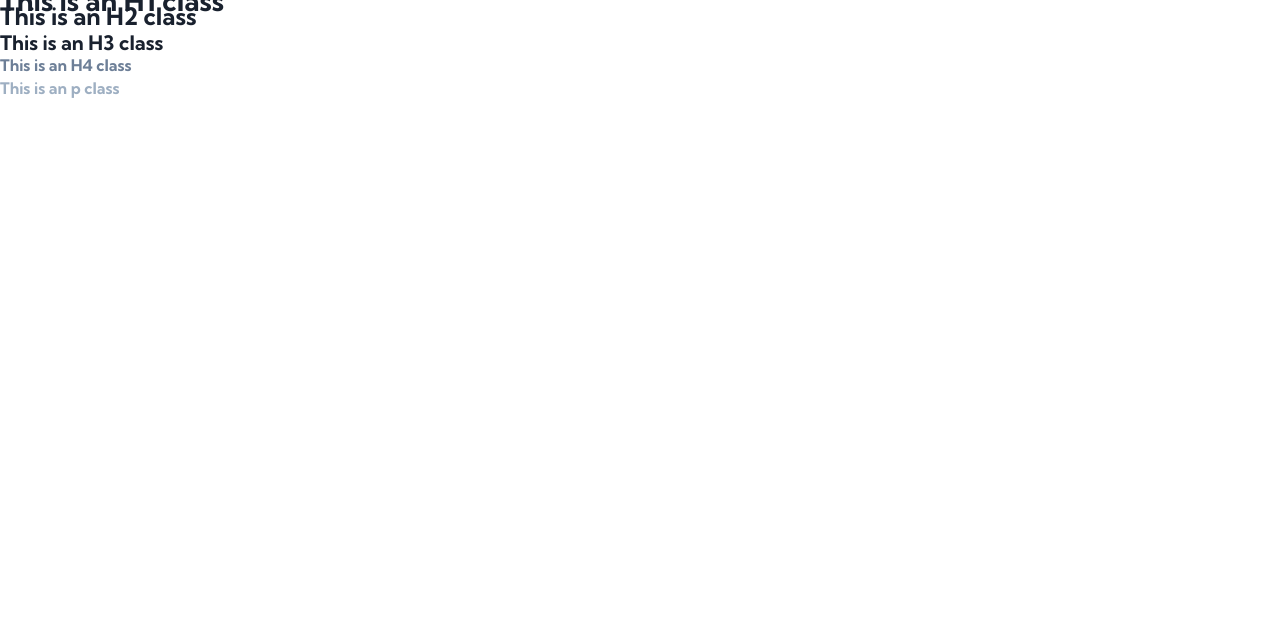
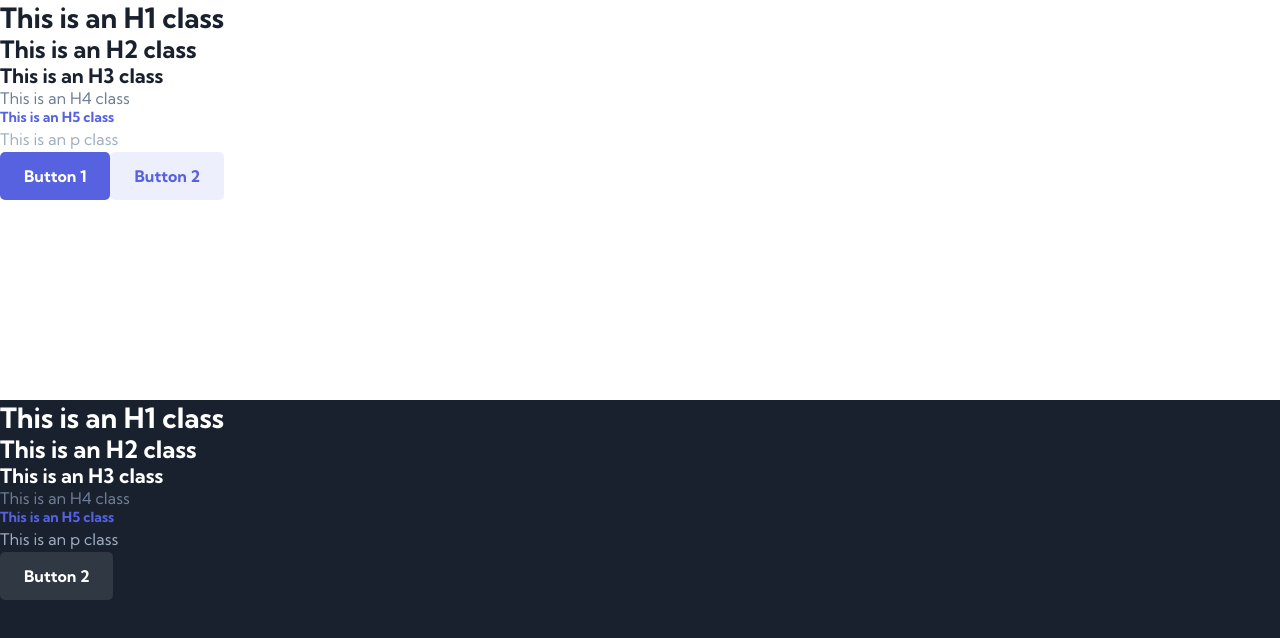
Before and after one commit to thorrellt/devjobs, a React (Vite) app: page / in a window 1280 px wide. Shown: the top 638 px of the page. Built offline with nearby package versions, Linux system fonts and the light colour scheme.

Commit message:
add button styles

```diff
--- a/src/App.css
+++ b/src/App.css
@@ -1,2 +1,8 @@
-#root {
+.light {
+  height: 50vh;
 }
+
+.dark {
+  height: 50vh;
+  background-color: var(--blue-700);
+}
--- a/src/App.jsx
+++ b/src/App.jsx
@@ -6,11 +6,25 @@ function App() {
 
   return (
     <div className="App">
-      <h1>This is an H1 class</h1>
-      <h2>This is an H2 class</h2>
-      <h3>This is an H3 class</h3>
-      <h4>This is an H4 class</h4>
-      <p>This is an p class</p>
+      <div className="light">
+        <h1>This is an H1 class</h1>
+        <h2>This is an H2 class</h2>
+        <h3>This is an H3 class</h3>
+        <h4>This is an H4 class</h4>
+        <h5>This is an H5 class</h5>
+        <p>This is an p class</p>
+        <button className="prim-btn">Button 1</button>
+        <button className="sec-btn-light">Button 2</button>
+      </div>
+      <div className="dark">
+        <h1 className="dark-font">This is an H1 class</h1>
+        <h2 className="dark-font">This is an H2 class</h2>
+        <h3 className="dark-font">This is an H3 class</h3>
+        <h4>This is an H4 class</h4>
+        <h5>This is an H5 class</h5>
+        <p>This is an p class</p>
+        <button className="sec-btn-dark">Button 2</button>
+      </div>
     </div>
   )
 }
--- a/src/index.css
+++ b/src/index.css
@@ -3,11 +3,19 @@
     COLOR VARIABLES
    *****************/
 
-  --violet-500: hsl(27, 22%, 51%);
-  /* #9e7f66*/
+  --violet-100: rgba(89, 100, 224, 0.1);
+  /* #5964E0*/
+  --violet-200: rgba(89, 100, 224, 0.35);
+  /* #5964E0*/
   --violet-300: hsl(235, 82%, 77%);
   /* #939BF4 */
+  --violet-500: hsl(235, 69%, 61%);
+  /* #5964E0*/
 
+  --neutral-white-100: rgba(255, 255, 255, 0.1);
+  /* #FFFFFF */
+  --neutral-white-200: rgba(255, 255, 255, 0.35);
+  /* #FFFFFF */
   --neutral-white: hsl(0, 0%, 100%);
   /* #FFFFFF */
 
@@ -136,7 +144,7 @@ h6 {
  ************/
 h1 {
   font-size: 1.75rem;
-  line-height: 2.188px;
+  line-height: 2.188rem;
 }
 
 h2 {
@@ -153,6 +161,7 @@ h4 {
   font-size: 1rem;
   line-height: 1.25rem;
   color: var(--gray-700);
+  font-weight: 400;
 }
 
 h5 {
@@ -165,6 +174,7 @@ p {
   font-size: 1rem;
   line-height: 1.625rem;
   color: var(--gray-500);
+  font-weight: 400;
 }
 
 .dark-font {
@@ -175,12 +185,10 @@ p {
   BUTTON PRESETS
  ****************/
 button {
-  font-family: 'Public Sans', sans-serif;
-  font-size: 0.938rem;
-  line-height: 1.125rem;
-  font-weight: 700;
+  font-size: 1rem;
+  line-height: 1.25rem;
   padding: 0.875rem 1.5rem;
-  border-radius: 24px;
+  border-radius: 5px;
   transition: all 0.25s ease-in-out;
   cursor: pointer;
 }
@@ -191,69 +199,60 @@ button:disabled {
 
 .prim-btn {
   color: var(--neutral-white);
-  background-color: var(--prim-pink-500);
-  box-shadow: 10px 10px 25px -10px rgba(54, 83, 107, 0.25);
+  background-color: var(--violet-500);
+  /* box-shadow: 10px 10px 25px -10px rgba(54, 83, 107, 0.25); */
 }
 
 .prim-btn:active {
-  background-color: var(--sec-pink);
+  background-color: var(--violet-300);
 }
 
 .prim-btn:disabled {
-  background-color: var(--prim-pink-300);
+  background-color: var(--violet-300);
 }
 
 .sec-btn-light {
-  color: var(--sec-blue-500);
-  background-color: var(--neutral-white);
-  border: 1px solid var(--sec-blue-500);
+  color: var(--violet-500);
+  background-color: var(--violet-100);
 }
 
 .sec-btn-light:active:enabled {
-  color: var(--neutral-white);
-  background-color: var(--sec-blue-500);
-  border: 1px solid var(--neutral-white);
+  color: var(--violet-500);
+  background-color: var(--violet-200);
 }
 
 .sec-btn-light:disabled {
-  color: var(--neutral-gray);
-  background-color: var(--neutral-white);
-  border: 1px solid var(--neutral-gray);
+  color: var(--gray-300);
 }
 
 .sec-btn-dark {
   color: var(--neutral-white);
-  background-color: var(--sec-blue-700);
-  border: 1px solid var(--neutral-white);
+  background-color: var(--neutral-white-100);
 }
 
 .sec-btn-dark:active:enabled {
-  color: var(--sec-blue-500);
-  background-color: var(--neutral-white);
-  border: 1px solid var(--sec-blue-700);
+  color: var(--neutral-white);
+  background-color: var(--neutral-white-200);
 }
 
 .sec-btn-dark:disabled {
-  color: var(--neutral-gray);
-  background-color: var(--sec-blue-700);
-  border: 1px solid var(--neutral-gray);
+  color: var(--gray-700);
+  opacity: 0.1;
 }
 
 @media (min-width: 769px) {
   .prim-btn:hover:enabled {
-    background-color: var(--sec-pink);
+    background-color: var(--violet-300);
   }
 
   .sec-btn-light:hover:enabled {
-    color: var(--neutral-white);
-    background-color: var(--sec-blue-500);
-    border: 1px solid var(--neutral-white);
+    color: var(--violet-500);
+    background-color: var(--violet-200);
   }
 
   .sec-btn-dark:hover:enabled {
-    color: var(--sec-blue-500);
-    background-color: var(--neutral-white);
-    border: 1px solid var(--sec-blue-700);
+    color: var(--neutral-white);
+    background-color: var(--neutral-white-200);
   }
 }
 
```
